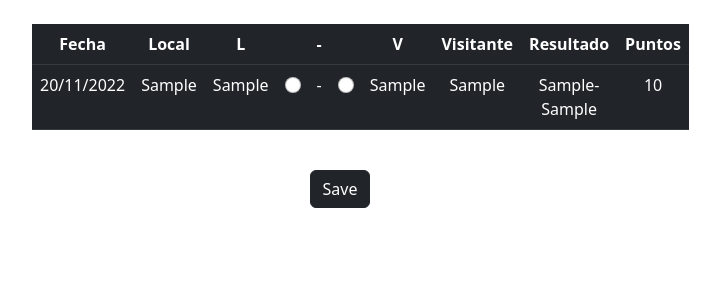
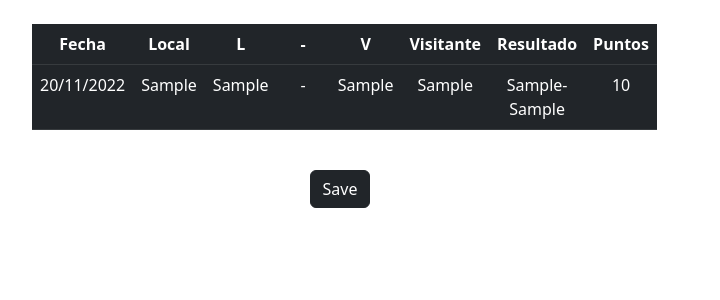
Before and after one commit to deeivid12/prode_qatar_2022, a Django app: template prode_qatar_2022/tournaments/templates/tournaments/do_pronostic.html in a window 1280 px wide. Shown: the part 56-356 px from the top of the page, without its empty margins (300-1020 px from the left). Run offline with Django 4.2, Linux system fonts and the light colour scheme; the template is opened without the code that fills it: most values are stand-ins (such as "Sample title", 1, 10 or a date in 2020).

Commit message:
Add penalties check option in template when needed

```diff
--- a/prode_qatar_2022/tournaments/templates/tournaments/do_pronostic.html
+++ b/prode_qatar_2022/tournaments/templates/tournaments/do_pronostic.html
@@ -34,9 +34,9 @@
 							<td>20/11/2022</td>
 							<td>{{pronostic.game.home_team}}</td>
 							<td>{{form.home_goals}}</td>
-							<td><input class="form-check-input" type="radio" name="ko_win_{{pronostic.game.id}}" value={{pronostic.game.home_team.id}} {% if pronostic.penalties_win == pronostic.game.home_team.id %} checked {% endif %}></input></td>
+							<td>{% if pronostic.game.is_knockout %}<input class="form-check-input" type="radio" name="ko_win_{{pronostic.game.id}}" value={{pronostic.game.home_team.id}} {% if pronostic.penalties_win == pronostic.game.home_team.id %} checked {% endif %}/>{% endif %}</td>
 							<td>-</td>
-							<td><input class="form-check-input" type="radio" name="ko_win_{{pronostic.game.id}}" value={{pronostic.game.away_team.id}} {% if pronostic.penalties_win == pronostic.game.away_team.id %} checked {% endif %}></input></td>
+							<td>{% if pronostic.game.is_knockout %}<input class="form-check-input" type="radio" name="ko_win_{{pronostic.game.id}}" value={{pronostic.game.away_team.id}} {% if pronostic.penalties_win == pronostic.game.away_team.id %} checked {% endif %}/>{% endif %}</td>
 							<td>{{form.away_goals}}</td>
 							<td>{{pronostic.game.away_team}}</td>
 							<td>{{pronostic.game.home_goals}}-{{pronostic.game.away_goals}}</td>
```
